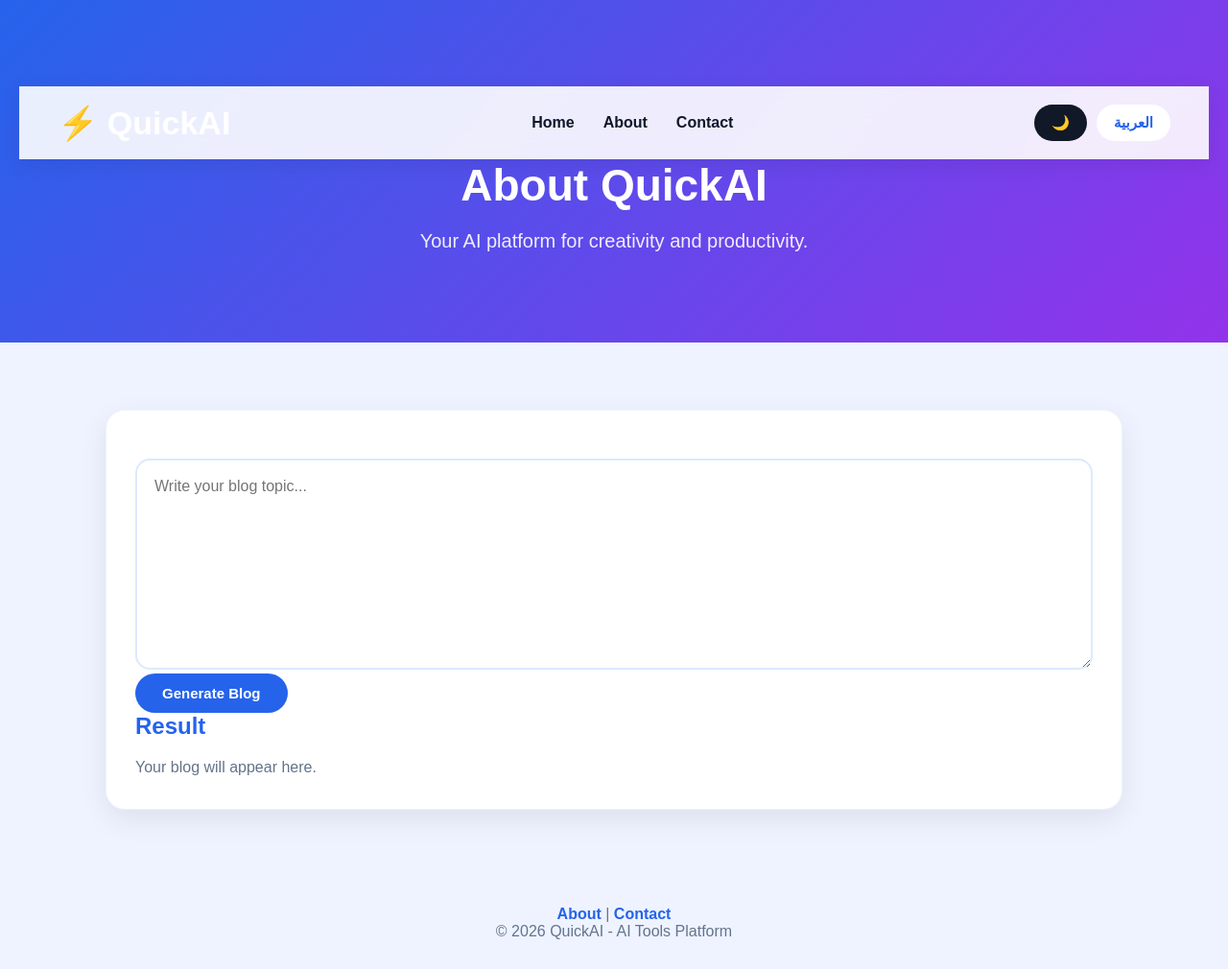
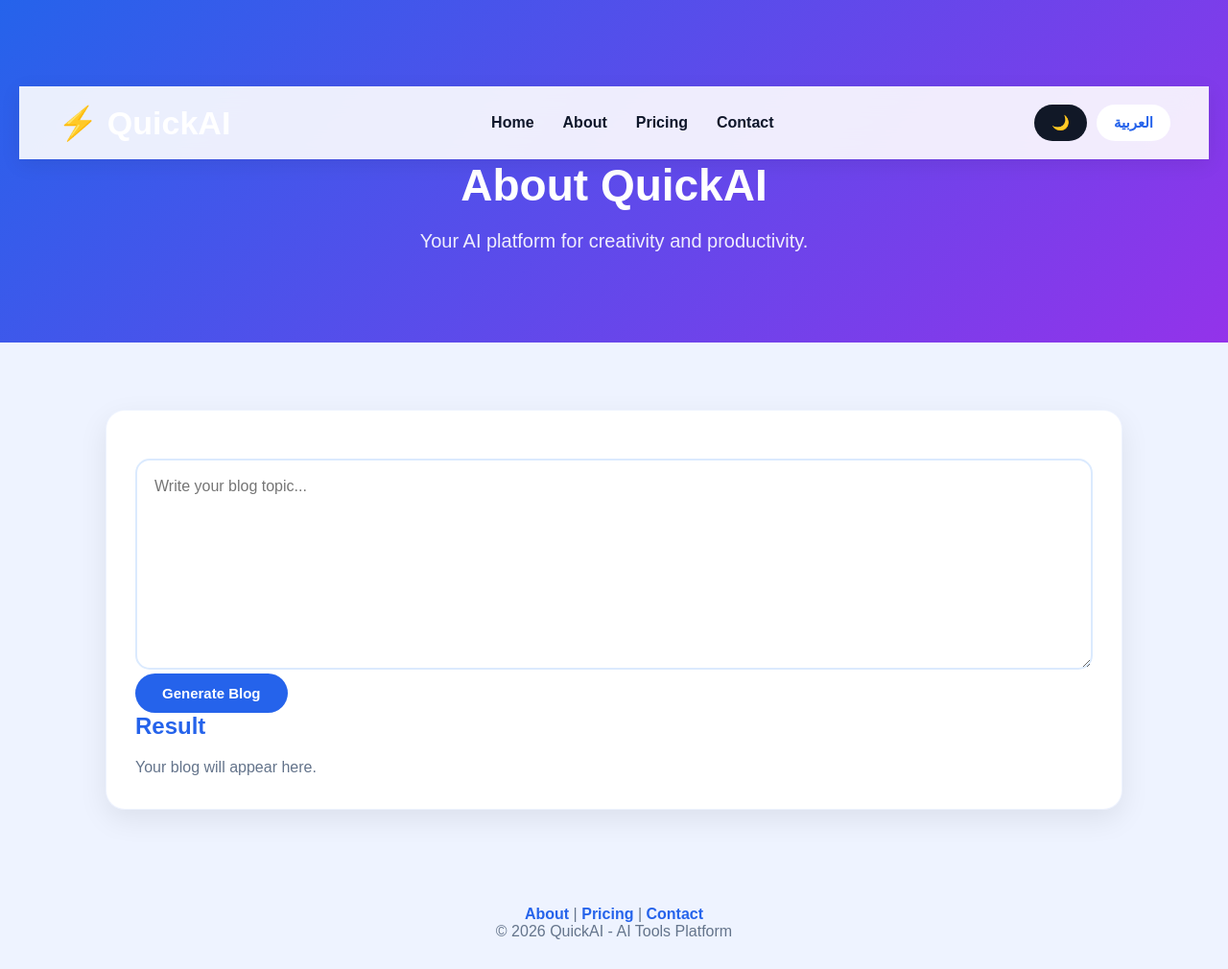
Before and after one commit to Nexoraai553/Nexora-Ai, a website: page blog.html in a window 1280 px wide. Shown: the whole page at 96% size. Drawn offline with Linux system fonts and the light colour scheme.

Commit message:
Refactor blog.html structure and remove duplicates

```diff
--- a/blog.html
+++ b/blog.html
@@ -1,105 +1,53 @@
-<!DOCTYPE html>
-<html lang="en">
+<!DOCTYPE html><html lang="en"><head><meta charset="UTF-8">
+<meta name="viewport" content="width=device-width, initial-scale=1.0"><title>AI Blog Writer - QuickAI</title><link rel="stylesheet" href="style.css">
+<link rel="icon" href="favicon.svg"></head><body><header><nav class="navbar"><div class="logo" id="logo">
+⚡ QuickAI
+</div><div class="nav-links"><a id="homeNav" href="index.html">Home</a>
 
-<head>
+<a id="aboutNav" href="about.html">About</a>
 
-<meta charset="UTF-8">
-<meta name="viewport" content="width=device-width, initial-scale=1.0">
+<a id="pricingNav" href="pricing.html">Pricing</a>
 
-<title>AI Blog Writer - QuickAI</title>
+<a id="contactNav" href="contact.html">Contact</a>
 
-<link rel="stylesheet" href="style.css">
-<link rel="icon" href="favicon.svg">
+</div><div class="top-buttons"><button id="themeBtn">🌙</button>
 
-</head>
+<button id="langBtn">العربية</button>
 
-<body>
+</div></nav><section class="hero"><h1 id="pageTitle">
+AI Blog Writer
+</h1><p id="pageDesc">
+Generate blog posts using AI.
+</p></section></header><main><div class="card"><textarea
+    id="blogInput"
+    placeholder="Write your blog topic..."
+></textarea><button id="generateBlogBtn">
+Generate Blog
+</button><h2 id="resultTitle">
+Result
+</h2><p id="blogResult">
+Your blog will appear here.
+</p></div></main><footer><p><a href="about.html">About</a> |
 
-<header>
-
-<nav class="navbar">
-
-<div class="logo" id="logo">
-⚡ QuickAI
-</div>
-
-<div class="nav-links">
-
-<a href="index.html">Home</a>
-
-<a href="about.html">About</a>
+<a href="pricing.html">Pricing</a> |
 
 <a href="contact.html">Contact</a>
 
-</div>
+</p><p>
+© 2026 QuickAI - AI Tools Platform
+</p></footer><script src="languages.js"></script><script src="script.js"></script><script>
 
-<div class="top-buttons">
+const generateBlogBtn =
+    document.getElementById("generateBlogBtn");
 
-<button id="themeBtn">🌙</button>
-<button id="langBtn">العربية</button>
+if (generateBlogBtn) {
 
-</div>
+    generateBlogBtn.onclick = function() {
 
-</nav>
+        const input =
+            document.getElementById("blogInput").value.trim();
 
-<section class="hero">
-
-<h1 id="pageTitle">
-AI Blog Writer
-</h1>
-
-<p id="pageDesc">
-Generate blog posts using AI.
-</p>
-
-</section>
-
-</header>
-
-<main>
-
-<div class="card">
-
-<textarea id="blogInput" placeholder="Write your blog topic..."></textarea>
-
-<button id="generateBlogBtn">
-Generate Blog
-</button>
-
-<h2 id="resultTitle">
-Result
-</h2>
-
-<p id="blogResult">
-Your blog will appear here.
-</p>
-
-</div>
-
-</main>
-<footer>
-
-<p>
-<a href="about.html">About</a> |
-<a href="contact.html">Contact</a>
-</p>
-
-<p>© 2026 QuickAI - AI Tools Platform</p>
-
-</footer>
-
-<script src="languages.js"></script>
-<script src="script.js"></script>
-
-<script>
-
-const generateBlogBtn = document.getElementById("generateBlogBtn");
-
-generateBlogBtn.onclick = function(){
-
-const input = document.getElementById("blogInput").value.trim();
-
-if(input === ""){
+        if (input === "") {
 
             document.getElementById("blogResult").innerText =
                 currentLang === "ar"
@@ -117,7 +65,6 @@ currentLang === "ar"
 
     };
 
-</script>
+}
 
-</body>
-</html>
+</script></body></html>
```
Lines whose indentation alone changed are shown as unchanged.
